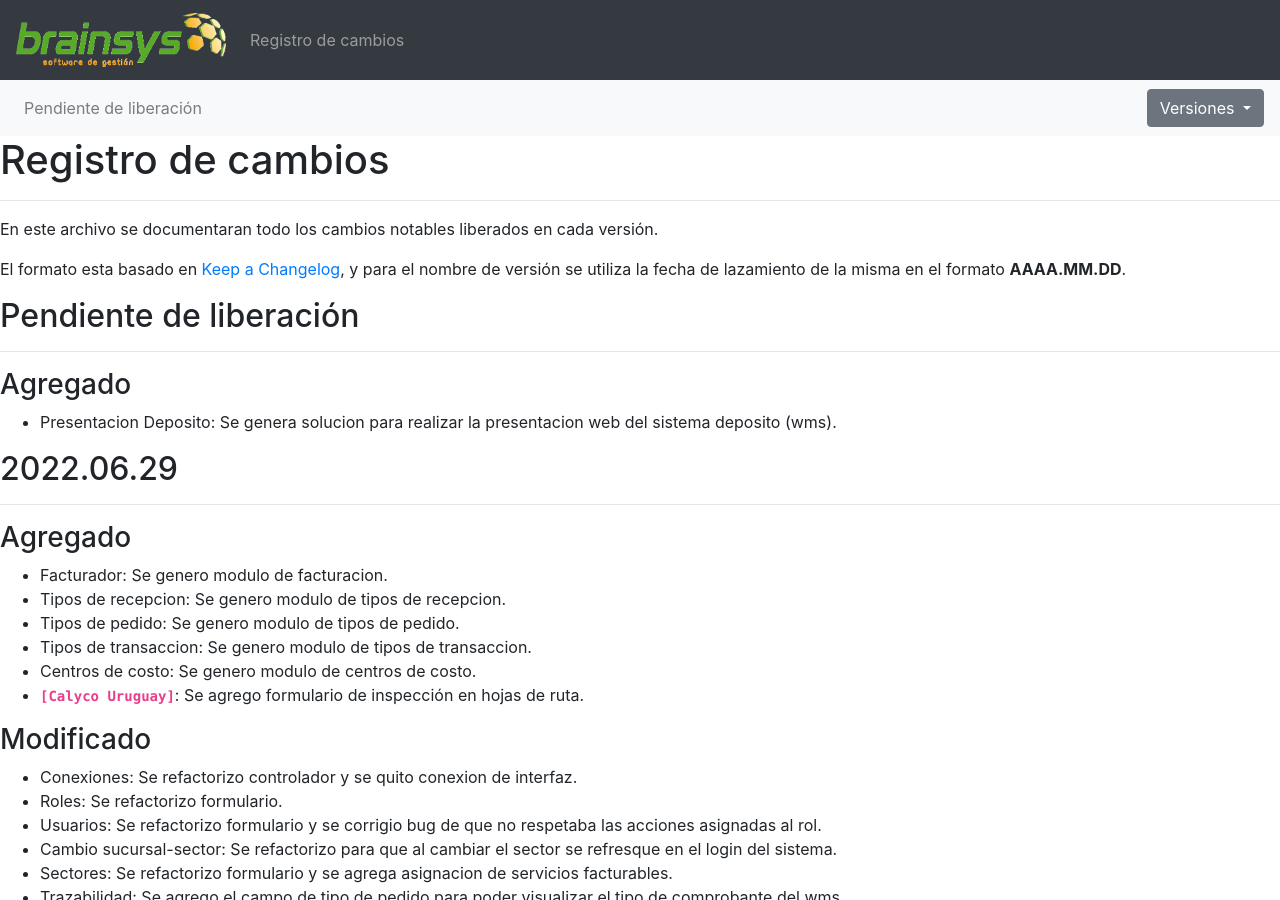
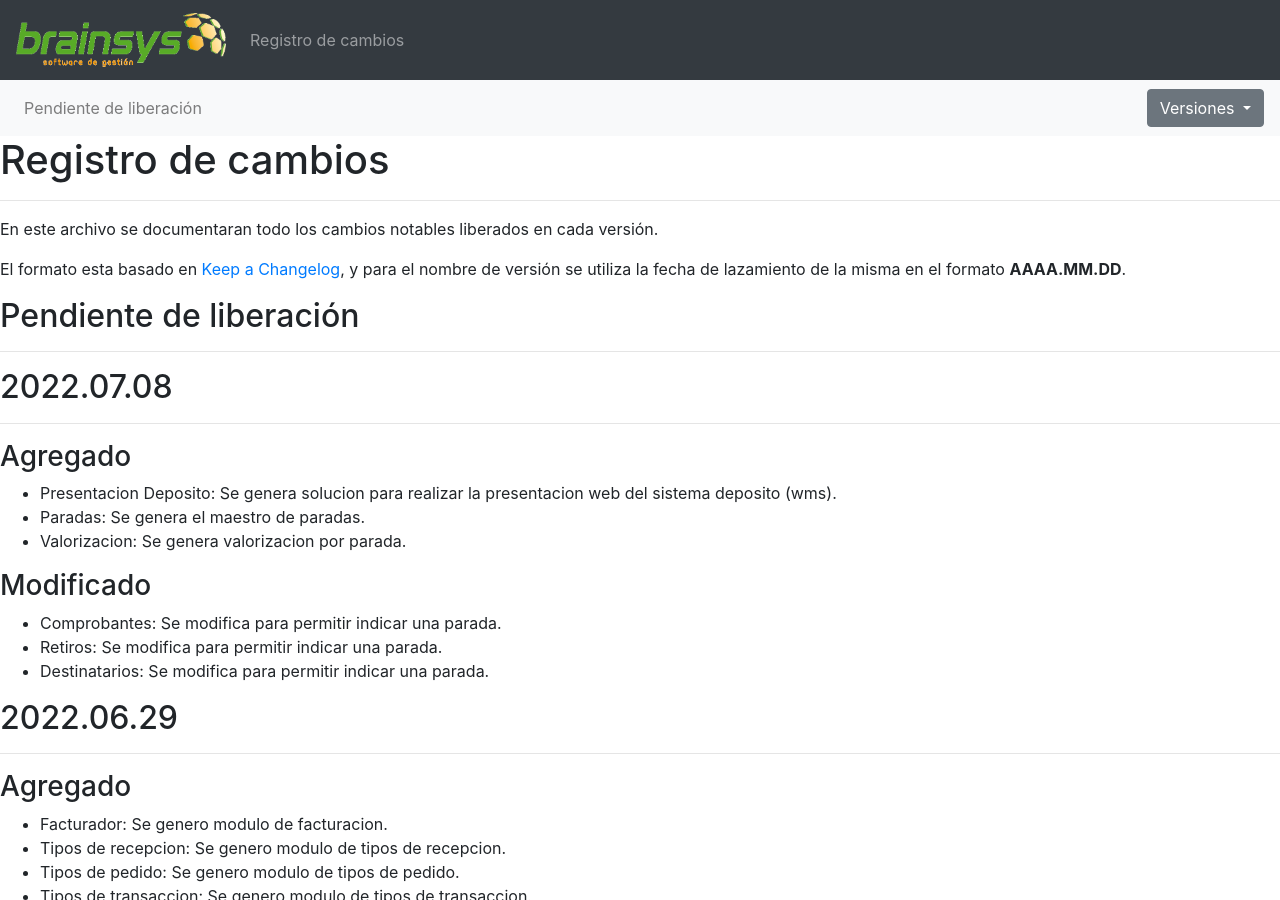
Before and after one commit to brainsys-arsaad/versionado, a Jekyll site: the page built from registro-cambios.markdown, in a window 1280 px wide and 900 px high. Built offline with Jekyll 4.4.1, drawn with Linux system fonts in a browser that asks for light colours.

Commit message:
Update registro-cambios.markdown

```diff
--- a/registro-cambios.markdown
+++ b/registro-cambios.markdown
@@ -70,8 +70,18 @@ El formato esta basado en [Keep a Changelog](https://keepachangelog.com/es-ES/1.
 ## Pendiente de liberación
 ---
 
+## 2022.07.08
+---
+
 ### Agregado
 - Presentacion Deposito: Se genera solucion para realizar la presentacion web del sistema deposito (wms).
+- Paradas: Se genera el maestro de paradas.
+- Valorizacion: Se genera valorizacion por parada.
+
+### Modificado
+- Comprobantes: Se modifica para permitir indicar una parada.
+- Retiros: Se modifica para permitir indicar una parada.
+- Destinatarios: Se modifica para permitir indicar una parada.
 
 ## 2022.06.29
 ---
```
